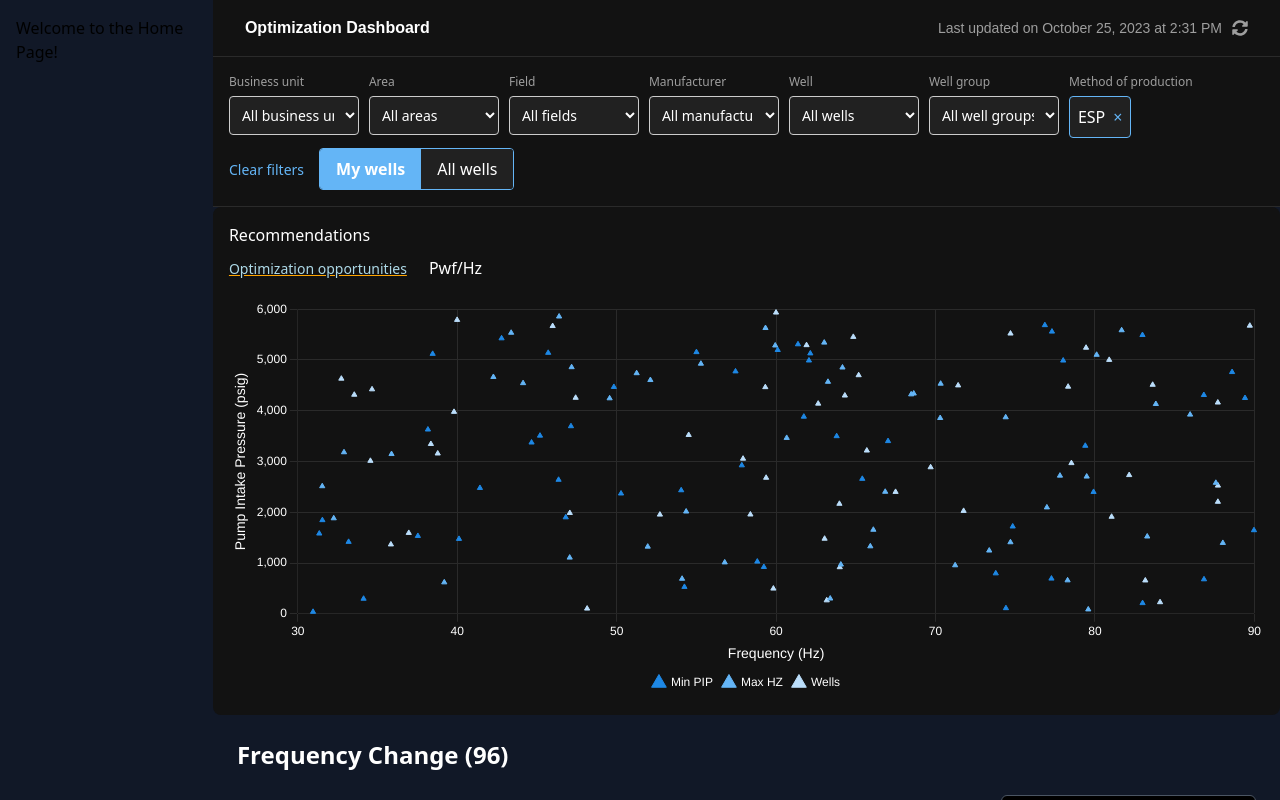
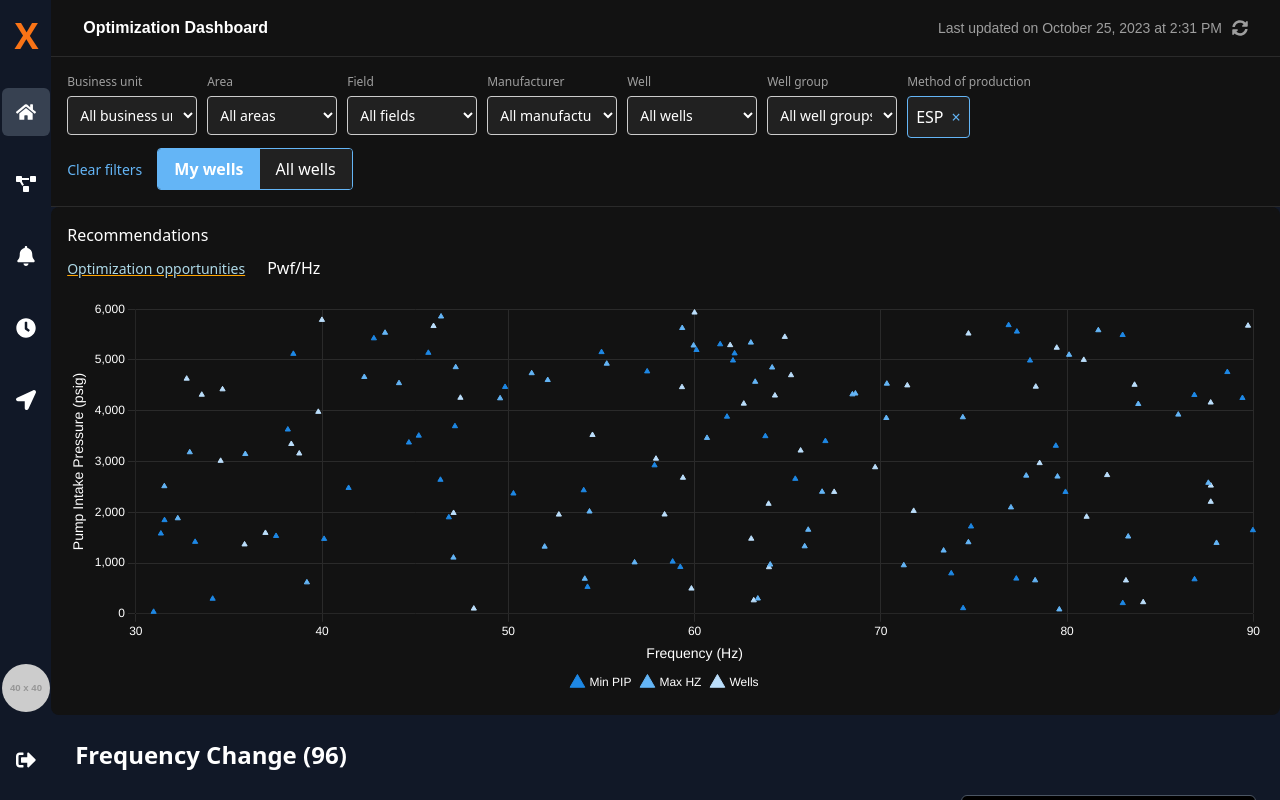
Before and after one commit to jachuk1987/Optimization_Dashboard, a React (Create React App) app in the folder slb-digital-forum/: page / in a window 1280 px wide. Built offline with nearby package versions, Linux system fonts and the light colour scheme.

Commit message:
WorkingOnLinks

```diff
--- a/slb-digital-forum/src/Components/SideBar.jsx
+++ b/slb-digital-forum/src/Components/SideBar.jsx
@@ -4,94 +4,67 @@ import {
   FaProjectDiagram,
   FaBell,
   FaClock,
+  FaCog,
   FaSignOutAlt,
-  FaLocationArrow,
+  FaLocationArrow
 } from "react-icons/fa";
-import { Link, useLocation } from "react-router-dom";
-
-// Placeholder components for different pages
-const Home = () => <div className="p-4">Welcome to the Home Page!</div>;
-const Projects = () => <div className="p-4">Welcome to the Projects Page!</div>;
-const Notifications = () => <div className="p-4">Welcome to the Notifications Page!</div>;
-const Clock = () => <div className="p-4">Welcome to the Clock Page!</div>;
-const Maps = () => <div className="p-4">Welcome to the Maps Page!</div>;
-
+import { Link } from 'react-router-dom'
 const SideBar = () => {
-  const location = useLocation(); // Get the current route
-
-  // Define a mapping of routes to components
-  const routeComponentMap = {
-    "/": <Home />,
-    "/projects": <Projects />,
-    "/notifications": <Notifications />,
-    "/clock": <Clock />,
-    "/maps": <Maps />,
-  };
-
-  // Check if the current route is a valid link
-  const isLinkRoute = Object.keys(routeComponentMap).includes(location.pathname);
-
   return (
-    <div className="flex">
-      {/* Sidebar */}
-      {!isLinkRoute && ( // Display sidebar only when not in a link route
     <div className="h-screen w-[4%] bg-gray-900 flex flex-col justify-between items-center py-4 sticky top-0">
       {/* Top Section */}
-          <div className="space-y-8">
+      <div className="space-y-8 ">
+        {/* Logo */}
+
         {/* X Button */}
         <div>
-              <Link to="/" className="text-orange-500 text-4xl font-bold cursor-pointer">
-                X
-              </Link>
+          <button
+            // onClick={() => setShowComponent(true)} // Toggle visibility on click
+            style={{ marginLeft: "13px" }}
+            className="text-orange-500 text-4xl font-bold cursor-pointer"
+          >
+            <Link to={'/X'}>X</Link>
+          </button>
         </div>
+
 
         {/* Icons */}
         <div className="space-y-6">
-              <Link to="/">
           <button className="w-12 h-12 flex items-center justify-center bg-gray-700 rounded-md hover:bg-gray-600">
-                  <FaHome className="text-white text-xl" />
+
+            <Link to={'/'}><FaHome className="text-white text-xl" /></Link>
           </button>
-              </Link>
-              <Link to="/projects">
           <button className="w-12 h-12 flex items-center justify-center hover:bg-gray-600">
             <FaProjectDiagram className="text-white text-xl" />
           </button>
-              </Link>
-              <Link to="/notifications">
           <button className="w-12 h-12 flex items-center justify-center hover:bg-gray-600">
             <FaBell className="text-white text-xl" />
           </button>
-              </Link>
-              <Link to="/clock">
           <button className="w-12 h-12 flex items-center justify-center hover:bg-gray-600">
-                  <FaClock className="text-white text-xl" />
+
+            <Link to={'/Clock'}><FaClock className="text-white text-xl" /></Link>
           </button>
-              </Link>
-              <Link to="/maps">
           <button className="w-12 h-12 flex items-center justify-center hover:bg-gray-600">
-                  <FaLocationArrow className="text-white text-xl" />
+
+            <Link to={'/Maps'} ><FaLocationArrow className="text-white text-xl" /></Link>
           </button>
-              </Link>
         </div>
       </div>
 
       {/* Bottom Section */}
       <div className="space-y-6">
+        {/* User Profile */}
         <img
-              src="https://via.placeholder.com/40"
+          src="https://via.placeholder.com/40" // Replace with your profile image URL
           alt="User Profile"
           className="w-12 h-12 rounded-full"
         />
+        {/* Logout */}
         <button className="w-12 h-12 flex items-center justify-center hover:bg-gray-600">
           <FaSignOutAlt className="text-white text-xl" />
         </button>
       </div>
     </div>
-      )}
-
-      {/* Main Content */}
-      <div className="flex-1">{isLinkRoute ? routeComponentMap[location.pathname] : <div className="p-4">Default Content</div>}</div>
-    </div>
   );
 };
 
```
Lines whose indentation alone changed are shown as unchanged.
